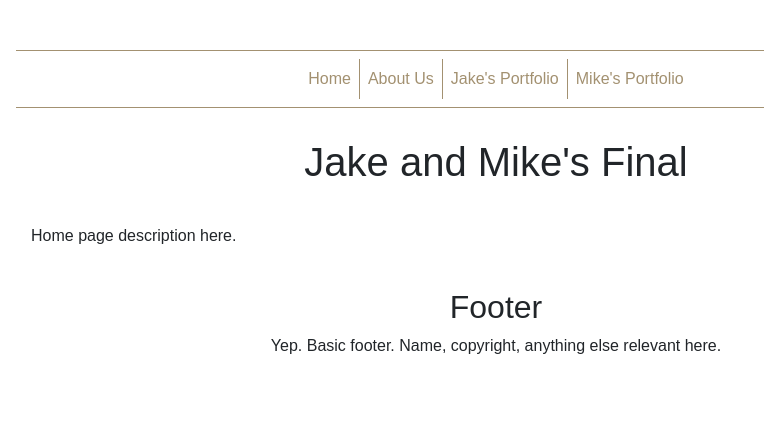
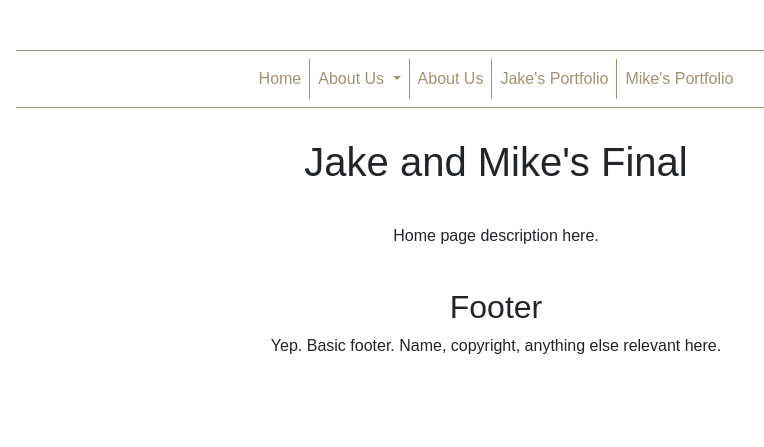
Before and after one commit to xlindseyj/jakeandmike, a website: page public/index.html in a window 1280 px wide. Shown: the whole page, without its empty margins (144-908 px from the left). Drawn offline with nearby package versions, Linux system fonts and the light colour scheme.

Commit message:
fixed text-align: center for paragraphs (adding dropdown nav-item for experience page

```diff
--- a/public/index.css
+++ b/public/index.css
@@ -18,6 +18,9 @@ header {
 	text-align: center;
 }
 
+p {
+	text-align: center;
+}
 
 footer {
 	padding: 20px;
@@ -25,16 +28,14 @@ footer {
 	margin-top: 20px;
 }
 
-nav {
+.navbar {
 	overflow: hidden;
 	border: 1px solid #A39171;
 	border-width: 1px 0;
-	list-style: none;
 	text-align: center;
 }
 
 .navbar-nav {
-	list-style-type: none;
 	overflow: hidden;
 	text-align: center;
 }
@@ -62,8 +63,8 @@ nav {
   border-right: none;
 }
 
-@media screen and (max-width: 768px) {
-
+.active {
+	color: #000;
 }
 
 @media screen and (max-width: 575px) {
--- a/public/index.html
+++ b/public/index.html
@@ -19,6 +19,14 @@
     <nav class="navbar navbar-expand-sm justify-content-center">
       <ul class="navbar-nav">
         <li class="nav-item active"><a class="nav-link" href="./index.html">Home</a></li>
+        <li class="nav-item dropdown">
+          <a class="nav-link dropdown-toggle" href="./about-us.html" id="navbarDropdown" role="button" data-toggle="dropdown" aria-haspopup="true" aria-expanded="false">
+            About Us
+          </a>
+          <div class="dropdown-menu" aria-labelledby="navbarDropdown">
+            <a class="dropdown-item" href="./experience.html">Experience</a>
+          </div>
+        </li>
         <li class="nav-item"><a class="nav-link" href="./about-us.html">About Us</a></li>
         <li class="nav-item"><a class="nav-link" href="./jakes-portfolio.html">Jake's Portfolio</a></li>
         <li class="nav-item"><a class="nav-link" href="./mikes-portfolio.html">Mike's Portfolio</a></li>
```
